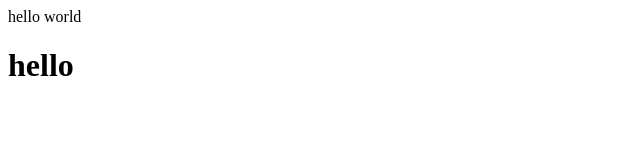
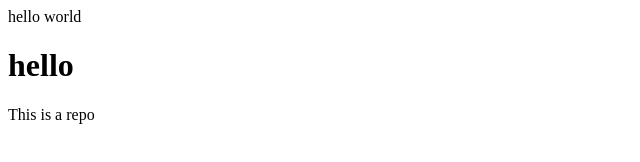
Before and after one commit to pj3030268-sudo/hello-repo, a plain HTML site: page index.html in a window 1280 px wide. Shown: the full height of the page, 0-640 px from the left. Drawn offline with Linux system fonts and the light colour scheme.

Commit message:
add new para

```diff
--- a/index.html
+++ b/index.html
@@ -1,2 +1,3 @@
 <p>hello world</p>
 <h1>hello</h1>
+<p>This is a repo</p>
```
Also changed, not shown: 1 other file.
